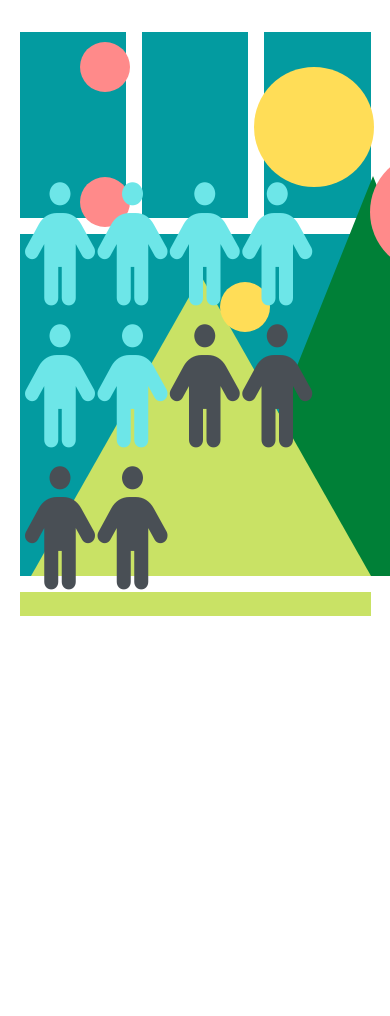
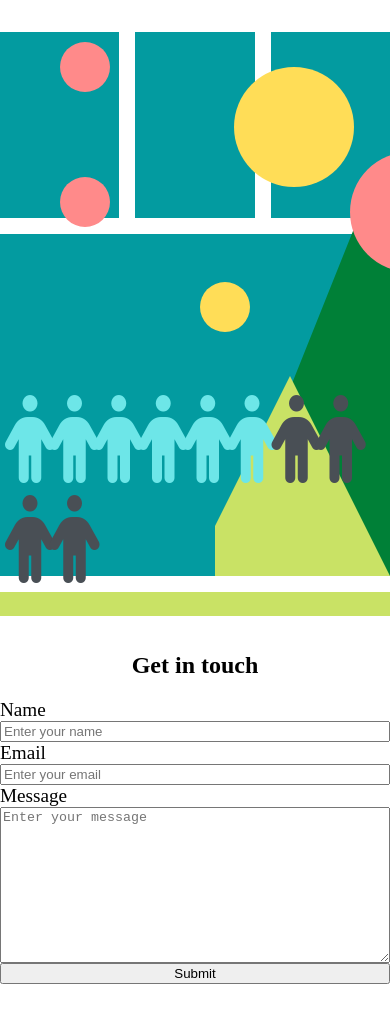
Before and after one commit to matfreitasc/block10-picasso, a plain HTML site: page index.html in a window 390 px wide. Shown: the top 1016 px of the page. Before the commit the page ends 876 px from the top, so only its background shows below. Drawn offline with Linux system fonts and the light colour scheme.

Commit message:
add a easteregg

```diff
--- a/index.html
+++ b/index.html
@@ -40,11 +40,25 @@
 					</span>
 					<div class="mountains">
 						<span class="mountain-big"></span>
+                        <img src="/yeti.png" alt="Yeti" class="easteregg">
 						<span class="mountain-smaller"></span>
 					</div>
 				</span>
 				<span class="line"></span>
 			</section>
-		</main>
+            <section class="form-section">
+                <h2 class="h2">Get in touch</h2>
+
+               <form action="" method="post" class="form">
+                   <label for="name">Name</label>
+                   <input type="text" name="name" id="name" placeholder="Enter your name">
+                   <label for="email">Email</label>
+                   <input type="email" name="email" id="email" placeholder="Enter your email">
+                   <label for="message">Message</label>
+                   <textarea name="message" id="message" cols="30" rows="10" placeholder="Enter your message"></textarea>
+                   <input type="submit" value="Submit">
+            </section>
+        </main>
+
 	</body>
 </html>
--- a/styles.css
+++ b/styles.css
@@ -6,10 +6,41 @@ main {
 	width: 100dvw;
 }
 
+@media screen and (max-width: 768px) {
+	.picasso {
+		max-width: 700px !important;
+	}
+	.people {
+		font-size: 5rem !important;
+	}
+	.mountain-big {
+		position: absolute;
+		bottom: 0;
+		left: 0;
+		z-index: 2;
+		width: 0;
+		height: 0;
+		border: 160px solid transparent !important;
+		border-top: 0;
+		border-bottom: 400px solid hsl(146deg 100% 25%) !important;
+	}
+	.mountain-smaller {
+		position: absolute;
+		bottom: 0;
+		right: 0;
+		height: 100%;
+		z-index: 3;
+		width: 0;
+		height: 0;
+		border: 100px solid transparent !important;
+		border-top: 0;
+		border-bottom: 200px solid hsl(72deg 68% 64%) !important;
+	}
+}
 .picasso {
 	position: relative;
 	margin-top: 2rem;
-	width: 90dvw;
+	max-width: 1280px;
 	margin-left: auto;
 	margin-right: auto;
 	display: grid;
@@ -148,8 +179,9 @@ main {
 			bottom: 0;
 			right: 0;
 			width: 45%;
-			height: 100%;
+			height: 400px;
 			z-index: 1;
+			overflow: hidden;
 
 			.mountain-big {
 				position: absolute;
@@ -161,7 +193,22 @@ main {
 				border: 160px solid transparent;
 				border-top: 0;
 				border-bottom: 400px solid hsl(146deg 100% 25%);
+				pointer-events: none;
 			}
+
+			.easteregg {
+				position: absolute;
+				bottom: 0;
+				right: 0;
+				width: 100%;
+				height: 100%;
+				transition: all 0.5s ease-in-out;
+				transform: translate(0, 200px);
+				&:hover {
+					transform: translate(0, 0px);
+				}
+			}
+
 			.mountain-smaller {
 				position: absolute;
 				bottom: 0;
@@ -173,6 +220,7 @@ main {
 				border: 170px solid transparent;
 				border-top: 0;
 				border-bottom: 300px solid hsl(72deg 68% 64%);
+				pointer-events: none;
 			}
 		}
 	}
@@ -181,6 +229,25 @@ main {
 		background-color: hsl(72deg 68% 64%);
 		height: 24px;
 		width: 100%;
+	}
+}
+
+.form-section {
+	display: flex;
+	flex-direction: column;
+	align-items: center;
+	justify-content: center;
+	max-width: 1280px;
+	margin-left: auto;
+	margin-right: auto;
+
+	padding-bottom: 2rem;
+	margin-top: 1rem;
+	.form {
+		width: 100%;
+		display: flex;
+		flex-direction: column;
+		font-size: 1.2rem;
 	}
 }
 
```
Also changed, not shown: yeti.png (added).
